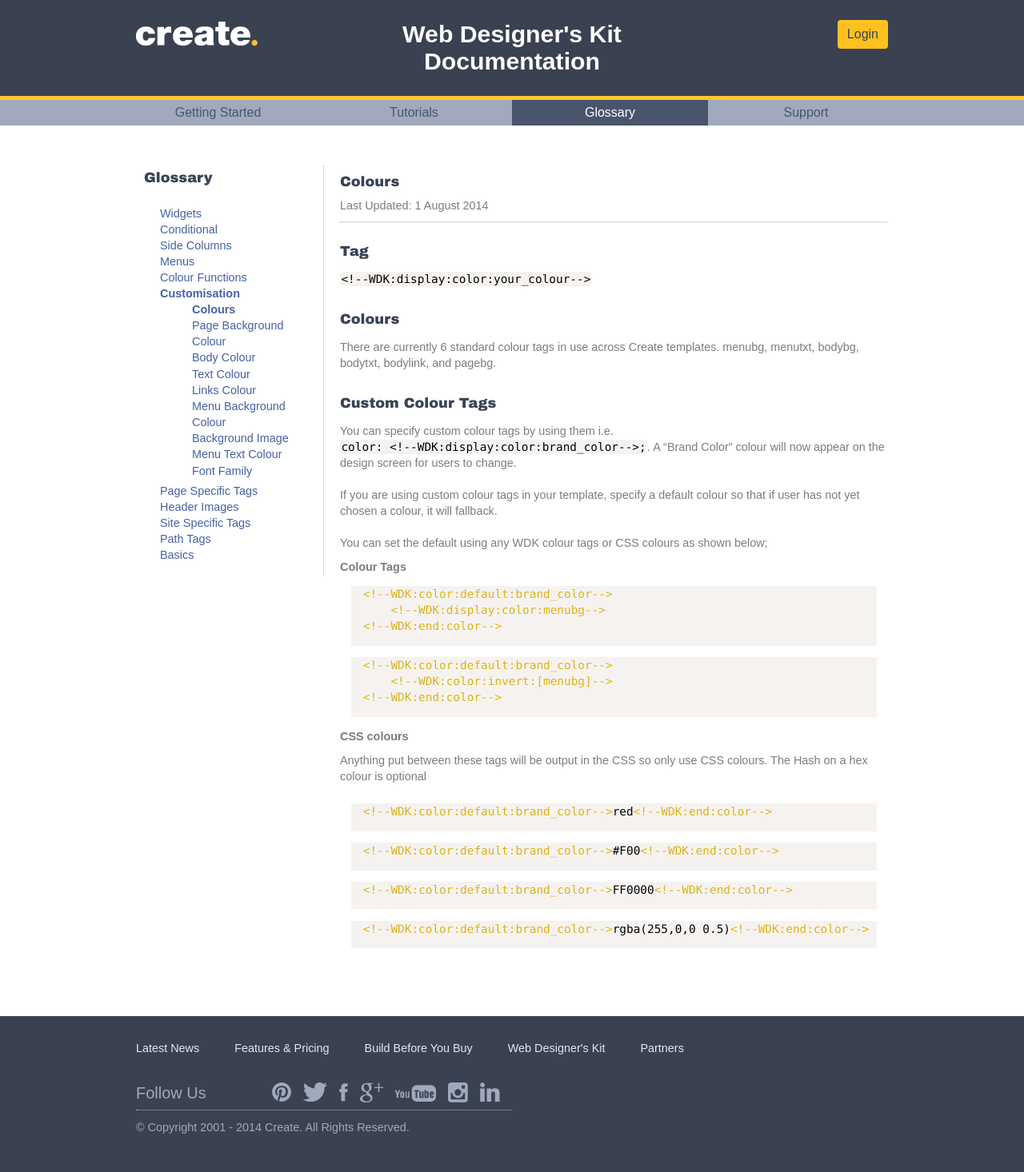
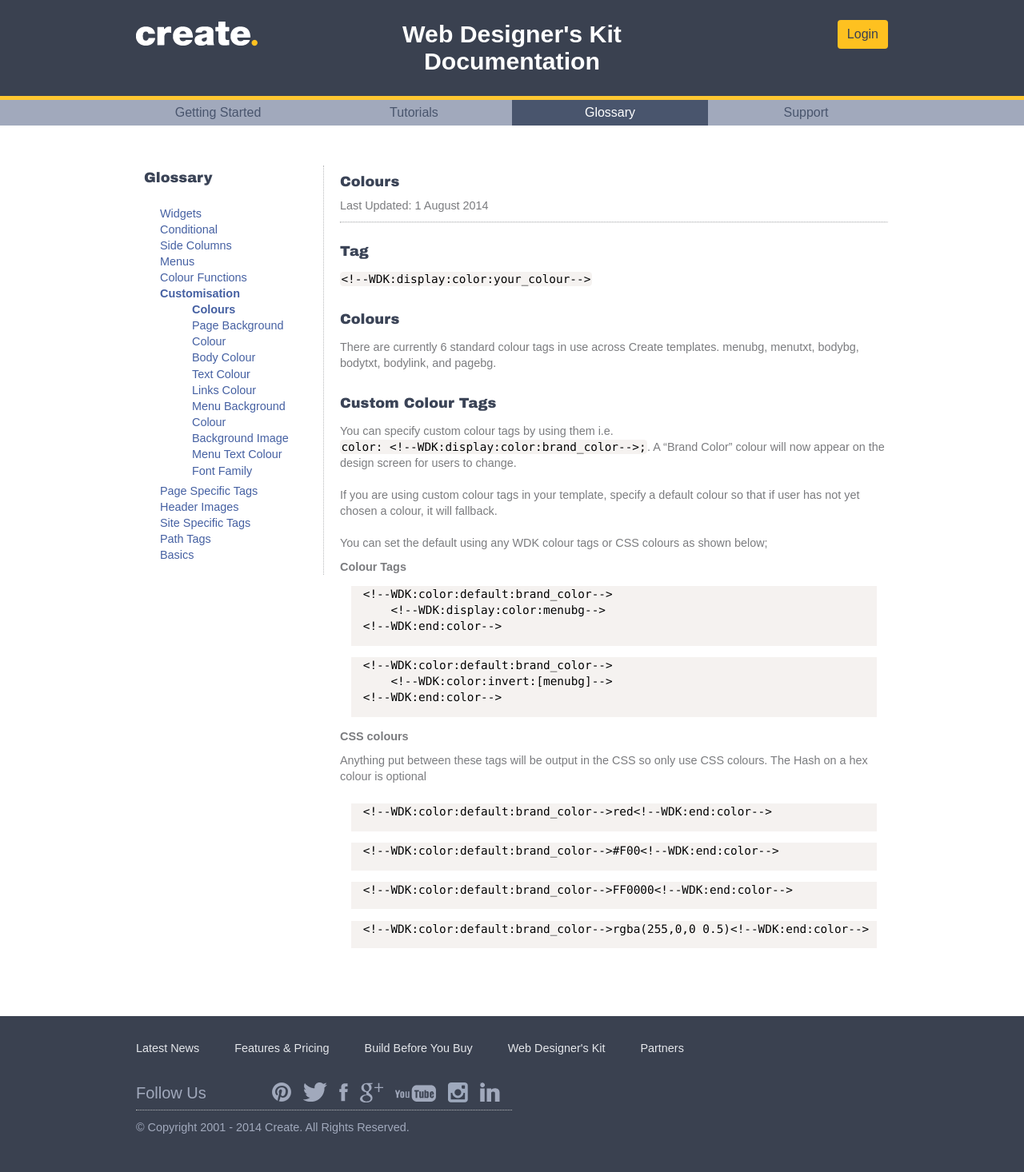
Before and after one commit to createdotnet/wdk, a Jekyll site: the page built from pages/glossary/06customisation/01colours.md, in a window 1280 px wide. Shown: the whole page at 80% size. Built offline with Jekyll 4.4.1, drawn with Linux system fonts in a browser that asks for light colours; nearby versions of some CDN libraries; some web fonts are replaced; library files that are not in the unit come from our copies; comment, search, counter and statistics services are not loaded.

Commit message:
use tilde instead of backtick

````diff
--- a/pages/glossary/06customisation/01colours.md
+++ b/pages/glossary/06customisation/01colours.md
@@ -21,33 +21,33 @@
 
 
 ### Colour Tags
-```html
+~~~
 <!--WDK:color:default:brand_color-->
     <!--WDK:display:color:menubg-->
 <!--WDK:end:color-->
-```
+~~~
 
-```html
+~~~
 <!--WDK:color:default:brand_color-->
     <!--WDK:color:invert:[menubg]-->
 <!--WDK:end:color-->
-```
+~~~
 
 ### CSS colours
 Anything put between these tags will be output in the CSS so only use CSS colours. The Hash on a hex colour is optional
 
-```html
+~~~
 <!--WDK:color:default:brand_color-->red<!--WDK:end:color-->
-```
+~~~
 
-```html
+~~~
 <!--WDK:color:default:brand_color-->#F00<!--WDK:end:color-->
-```
+~~~
 
-```html
+~~~
 <!--WDK:color:default:brand_color-->FF0000<!--WDK:end:color-->
-```
+~~~
 
-```html
+~~~
 <!--WDK:color:default:brand_color-->rgba(255,0,0 0.5)<!--WDK:end:color-->
-```
+~~~
````
